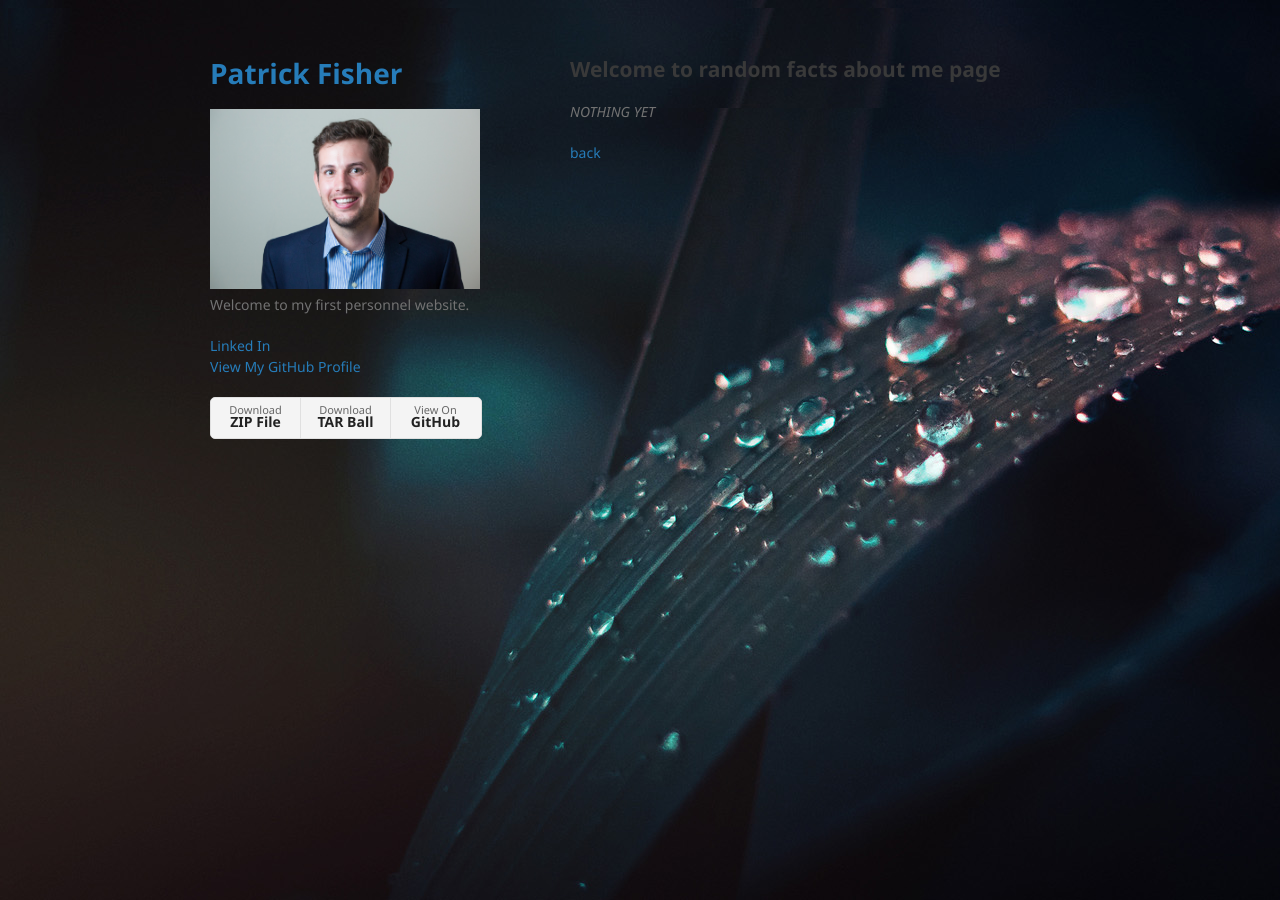
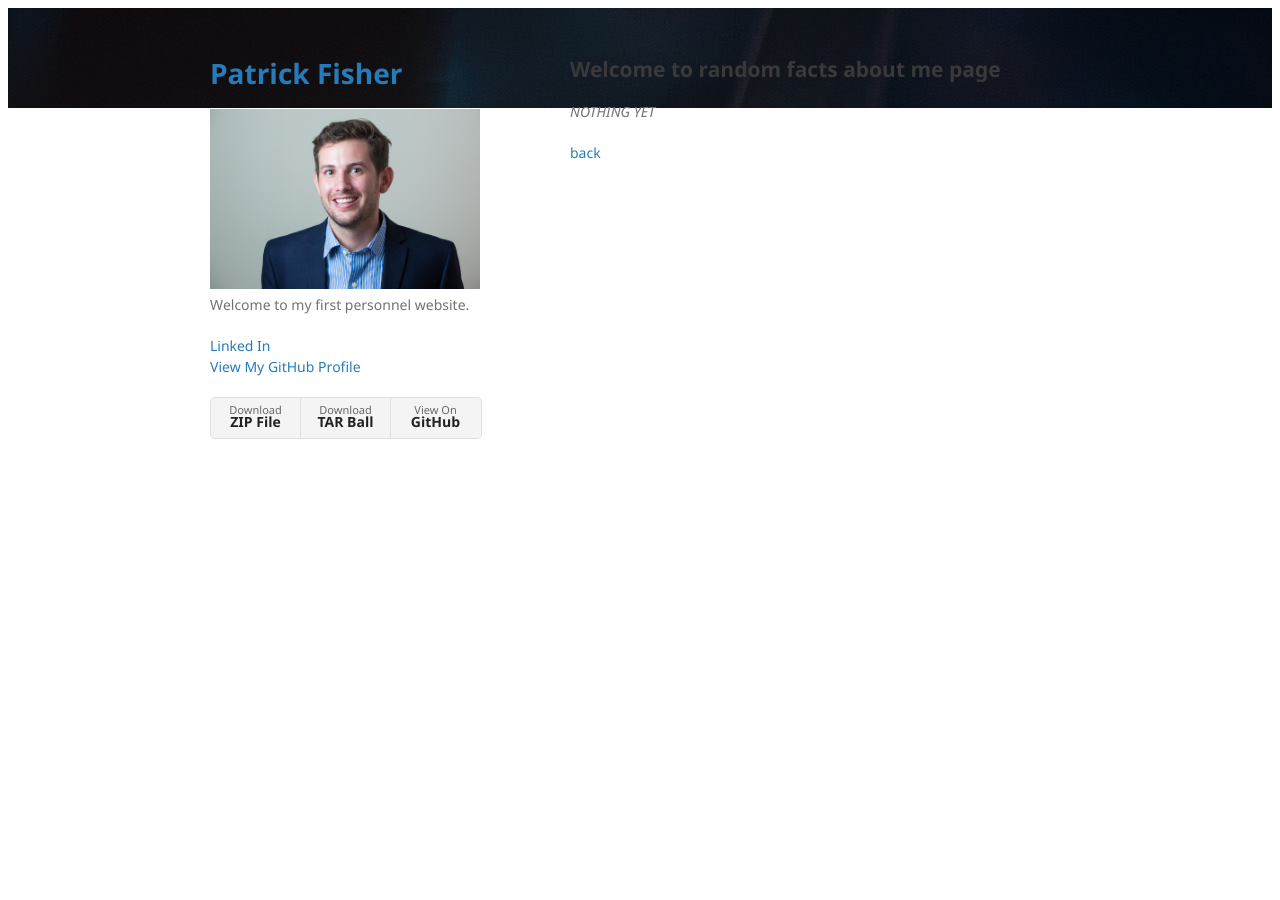
Before and after one commit to patrickrfisher/patrickrfisher.github.io, a Jekyll site: the page built from another-page.md, in a window 1280 px wide. Built offline with Jekyll 4.4.1, drawn with Linux system fonts in a browser that asks for light colours; our own code applies the rules of GitHub Pages for plain Markdown files.

Commit message:
hunterleaf

```diff
--- a/_layouts/default.html
+++ b/_layouts/default.html
@@ -11,7 +11,7 @@
     <script src="//cdnjs.cloudflare.com/ajax/libs/html5shiv/3.7.3/html5shiv.min.js"></script>
     <![endif]-->
   </head>
-  <body style="background-image:url('//assets/img/leaf.jpg')">
+  <body style="background-image:url('../assets/img/leaf.jpg')">
     <div class="wrapper">
       <header>
         <h1><a href="{{ "/" | absolute_url }}">{{ site.title | default: site.github.repository_name }}</a></h1>
--- a/_sass/jekyll-theme-minimal.scss
+++ b/_sass/jekyll-theme-minimal.scss
@@ -2,10 +2,10 @@
 @import "rouge-github";
 
 html{
-  background-image:url("//assets/img/leaf.jpg");
+  background-image:url("../assets/img/leaf.jpg");
 }
 body {
-  background-image:url("//assets/img/leaf.jpg");
+  background-image:url("../assets/img/leaf.jpg");
   padding:50px;
   font: 14px/1.5 "Noto Sans", "Helvetica Neue", Helvetica, Arial, sans-serif;
   color:#727272;
--- a/assets/css/style.scss
+++ b/assets/css/style.scss
@@ -2,7 +2,3 @@
 ---
 
 @import "jekyll-theme-minimal";
-.body
-{
-  background-image:url("//assets/img/leaf.jpg");
-}
```
